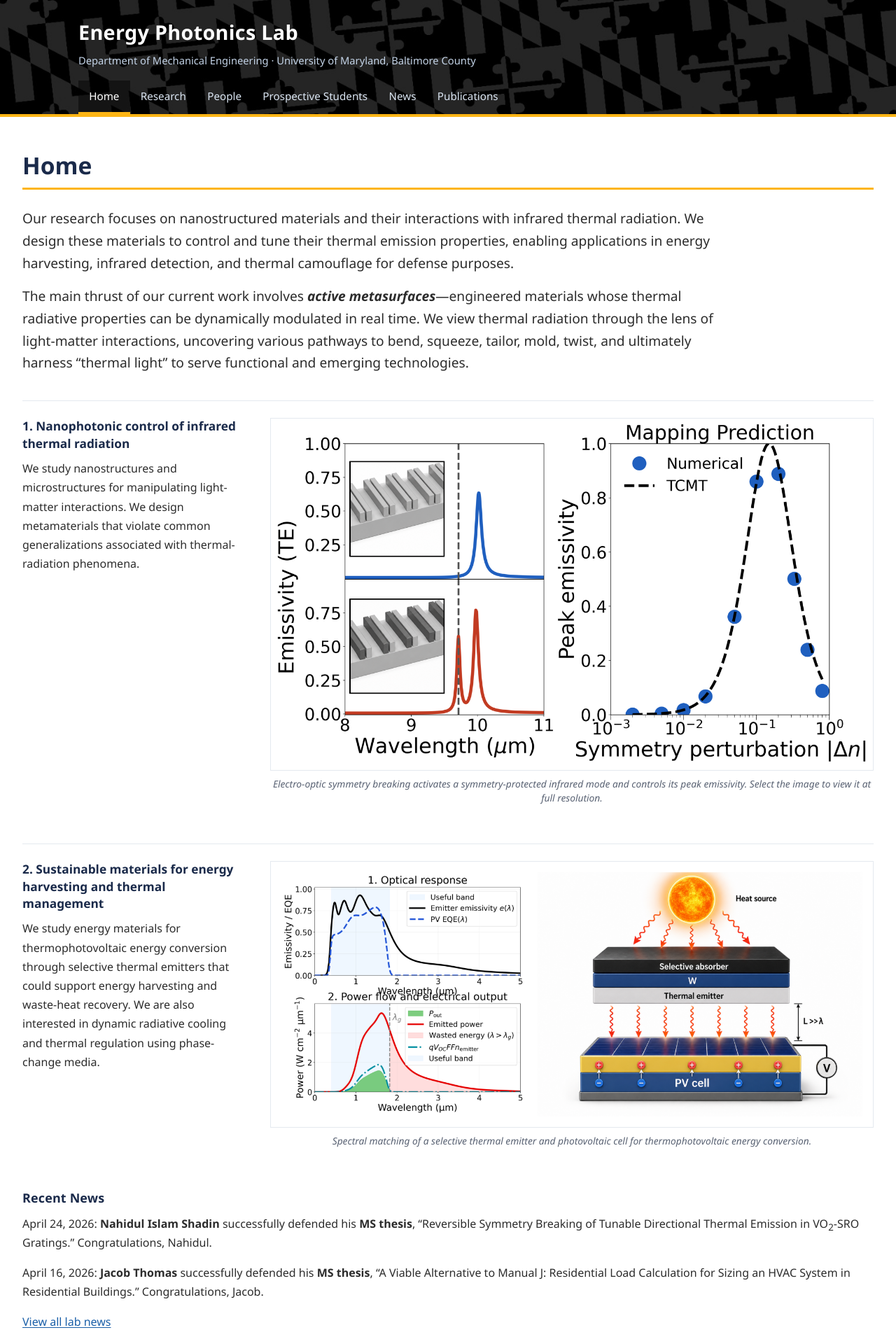
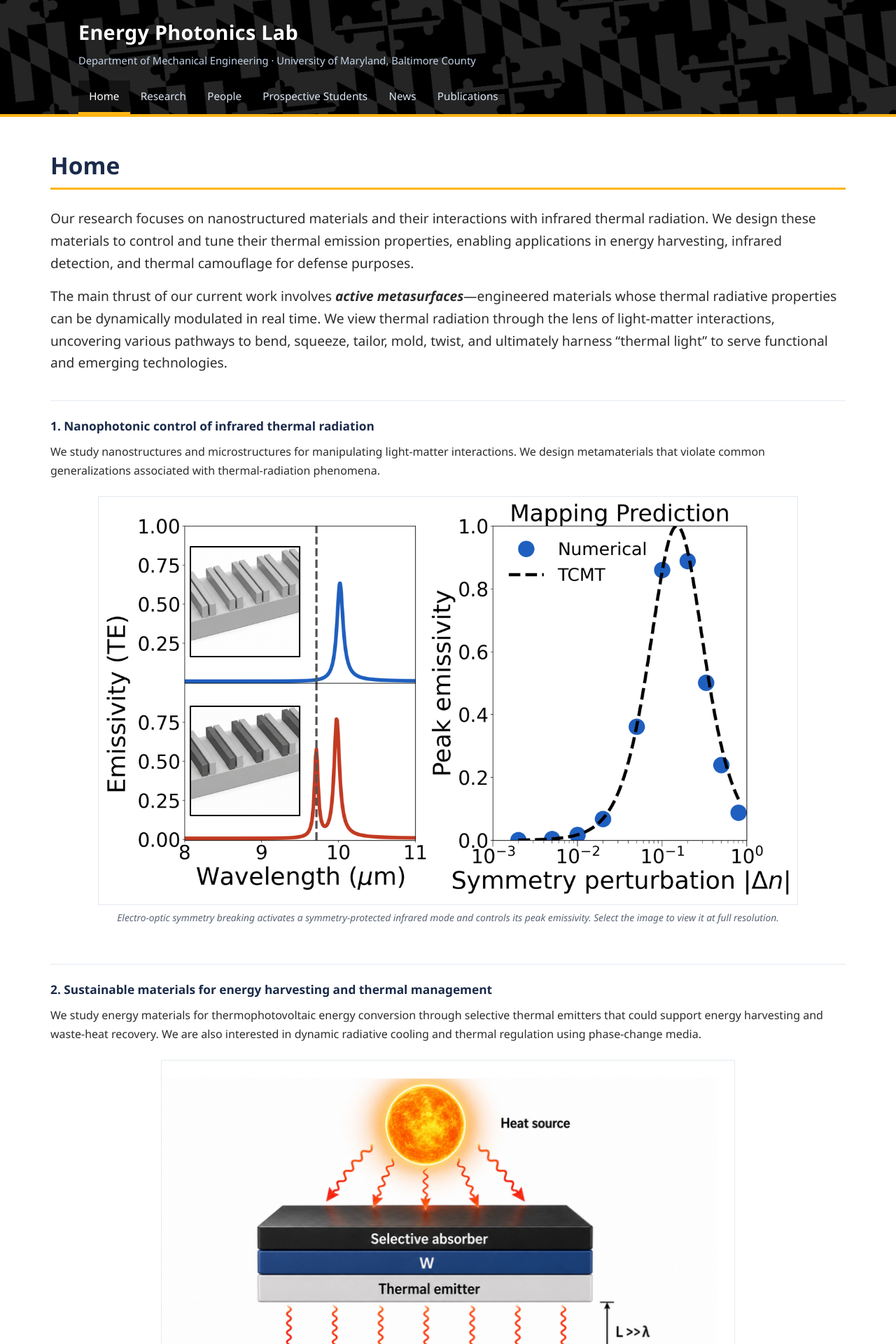
Before and after one commit to alokghanekar/Energy-Photonics-Lab, a Jekyll site: the page built from index.html, in a window 1280 px wide. Shown: the top 1920 px of the page at 70% size. Built offline with Jekyll 4.4.1, drawn with Linux system fonts in a browser that asks for light colours; some of the changed text lies outside the part shown.

Commit message:
Stack homepage research text above centered figures

```diff
--- a/index.html
+++ b/index.html
@@ -5,53 +5,70 @@ permalink: /
 description: The Energy Photonics Lab at UMBC studies active metasurfaces, infrared nanophotonics, thermal radiation, energy harvesting, and thermal management.
 ---
 <style>
-  .home-intro {
+  .home-intro,
+  .research-text {
+    width: 100%;
+    max-width: none;
+  }
+
+  /* Each research section now reads continuously across the page, with its
+     figure centered below instead of competing with the text in a side column. */
+  .research-row {
+    display: block;
+  }
+
+  .research-fig {
+    margin: 1.4rem auto 0;
+  }
+
+  .research-fig-bic {
+    width: min(100%, 1000px);
     max-width: 1000px;
   }
 
-  .research-fig-bic,
   .research-fig-tpv {
-    max-width: none;
-    justify-self: stretch;
+    width: min(100%, 820px);
+    max-width: 820px;
   }
 
-  .research-fig-tpv {
-    width: 100%;
-  }
-
-  .research-fig-tpv .figure-zoom {
+  .figure-zoom {
     display: block;
     width: 100%;
   }
 
-  .research-fig-tpv img {
+  .research-fig-bic img {
     display: block;
     width: 100%;
     height: auto;
-    object-fit: contain;
+  }
+
+  /* The source PNG contains spectra on the left and the TPV schematic on the
+     right. Match the schematic panel's exact share of the source image and
+     anchor the image to the right, so the spectra are completely excluded. */
+  .tpv-schematic-only {
+    position: relative;
+    width: 100%;
+    aspect-ratio: 1.267 / 1;
+    overflow: hidden;
+    border: 1px solid var(--border);
+    background: var(--white);
+  }
+
+  .tpv-schematic-only img {
+    position: absolute;
+    top: 0;
+    right: 0;
+    display: block;
+    width: auto;
+    max-width: none;
+    height: 100%;
+    border: 0;
+    background: var(--white);
   }
 
   @media (min-width: 1051px) {
     .site-main {
-      max-width: 1360px;
-    }
-
-    .research-row {
-      grid-template-columns: minmax(270px, 310px) minmax(0, 1fr);
-      gap: 2.75rem;
-    }
-  }
-
-  @media (min-width: 761px) and (max-width: 1050px) {
-    .research-row {
-      grid-template-columns: 1fr;
-      gap: 1.25rem;
-    }
-
-    .research-fig-bic,
-    .research-fig-tpv {
-      width: min(100%, 980px);
-      margin: 0 auto;
+      max-width: 1200px;
     }
   }
 </style>
@@ -68,8 +85,8 @@ description: The Energy Photonics Lab at UMBC studies active metasurfaces, infra
     <p>We study nanostructures and microstructures for manipulating light-matter interactions. We design metamaterials that violate common generalizations associated with thermal-radiation phenomena.</p>
   </div>
   <figure class="research-fig research-fig-bic">
-    <a class="figure-zoom" href="{{ '/assets/images/home-bic-symmetry.png' | relative_url }}?v=4" aria-label="Open the BIC symmetry-breaking figure at full resolution">
-      <img src="{{ '/assets/images/home-bic-symmetry.png' | relative_url }}?v=4" alt="Emissivity spectra for symmetric and symmetry-broken infrared gratings, together with a temporal coupled-mode-theory mapping of peak emissivity versus symmetry perturbation" width="1465" height="854" decoding="async">
+    <a class="figure-zoom" href="{{ '/assets/images/home-bic-symmetry.png' | relative_url }}?v=5" aria-label="Open the BIC symmetry-breaking figure at full resolution">
+      <img src="{{ '/assets/images/home-bic-symmetry.png' | relative_url }}?v=5" alt="Emissivity spectra for symmetric and symmetry-broken infrared gratings, together with a temporal coupled-mode-theory mapping of peak emissivity versus symmetry perturbation" width="1465" height="854" decoding="async">
     </a>
     <figcaption>Electro-optic symmetry breaking activates a symmetry-protected infrared mode and controls its peak emissivity. Select the image to view it at full resolution.</figcaption>
   </figure>
@@ -81,10 +98,10 @@ description: The Energy Photonics Lab at UMBC studies active metasurfaces, infra
     <p>We study energy materials for thermophotovoltaic energy conversion through selective thermal emitters that could support energy harvesting and waste-heat recovery. We are also interested in dynamic radiative cooling and thermal regulation using phase-change media.</p>
   </div>
   <figure class="research-fig research-fig-tpv">
-    <a class="figure-zoom" href="{{ '/assets/images/home-tpv-system.png' | relative_url }}?v=4" aria-label="Open the complete thermophotovoltaic spectra and system figure at full resolution">
-      <img src="{{ '/assets/images/home-tpv-system.png' | relative_url }}?v=4" alt="Thermophotovoltaic spectra and system schematic showing emitter response, useful electrical output, wasted long-wavelength energy, a selective absorber, thermal emitter, and photovoltaic cell" width="1483" height="653" loading="lazy" decoding="async">
-    </a>
-    <figcaption>Spectral matching of a selective thermal emitter and photovoltaic cell for thermophotovoltaic energy conversion.</figcaption>
+    <div class="tpv-schematic-only" role="img" aria-label="Thermophotovoltaic system with a heat source, selective absorber, tungsten layer, thermal emitter, photovoltaic cell, and voltage output">
+      <img src="{{ '/assets/images/home-tpv-system.png' | relative_url }}?v=5" alt="" aria-hidden="true" width="1483" height="653" loading="lazy" decoding="async">
+    </div>
+    <figcaption>Thermophotovoltaic energy conversion using a spectrally selective absorber–emitter stack to deliver thermal radiation to a photovoltaic cell.</figcaption>
   </figure>
 </section>
 
```
